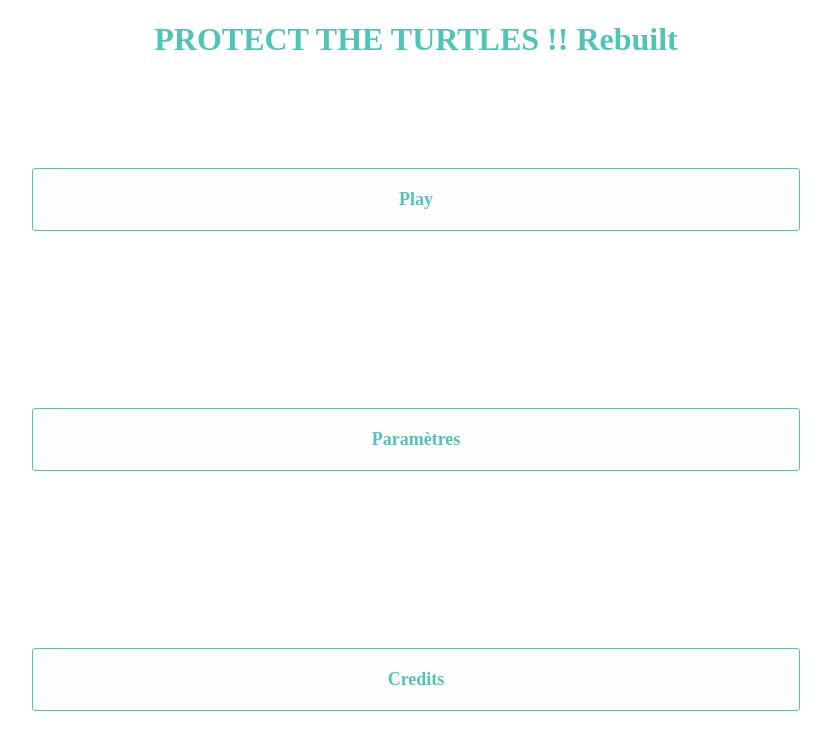
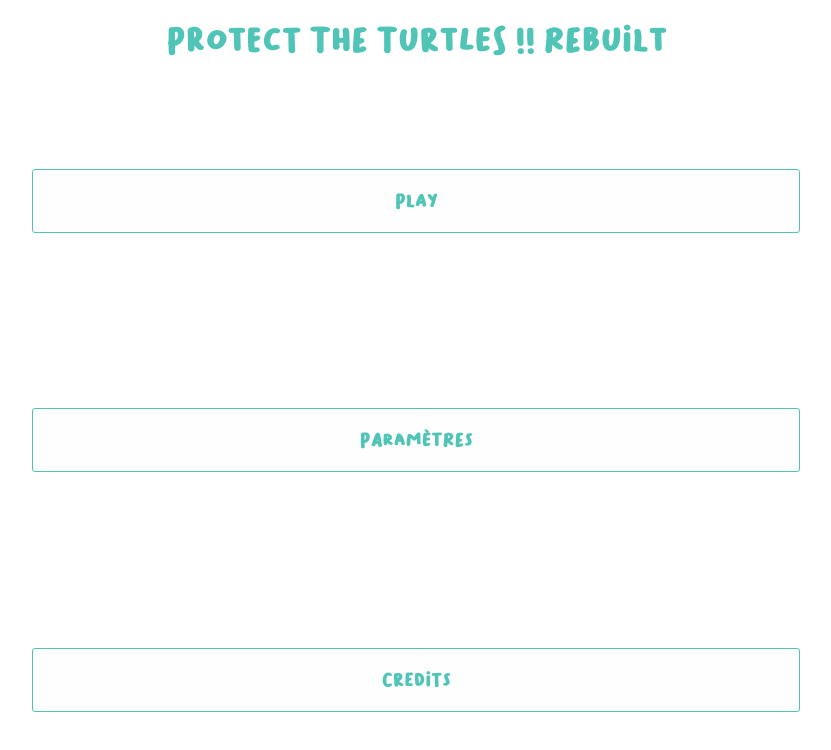
Before and after one commit to Mogadragos/protect-the-turtles-rebuilt, a website built with Vite: page index.html in a window 1280 px wide. Shown: the whole page, without its empty margins (224-1055 px from the left). Built offline with nearby package versions, Linux system fonts and the light colour scheme; files whose address does not match are found by name.

Commit message:
Add font

```diff
--- a/src/main.ts
+++ b/src/main.ts
@@ -6,3 +6,5 @@ import "./styles/credits.css";
 import "./styles/game.css";
 import "./styles/hud.css";
 import "./styles/variables.css";
+
+import "./assets/fonts/BaksoSapi.otf";
--- a/src/styles/style.css
+++ b/src/styles/style.css
@@ -45,5 +45,5 @@ h1 {
 
 @font-face {
     font-family: "BaksoSapi";
-  src: url("../assets/BaksoSapi.otf");
+    src: url("../assets/fonts/BaksoSapi.otf");
 }
```
Lines whose indentation alone changed are shown as unchanged.
